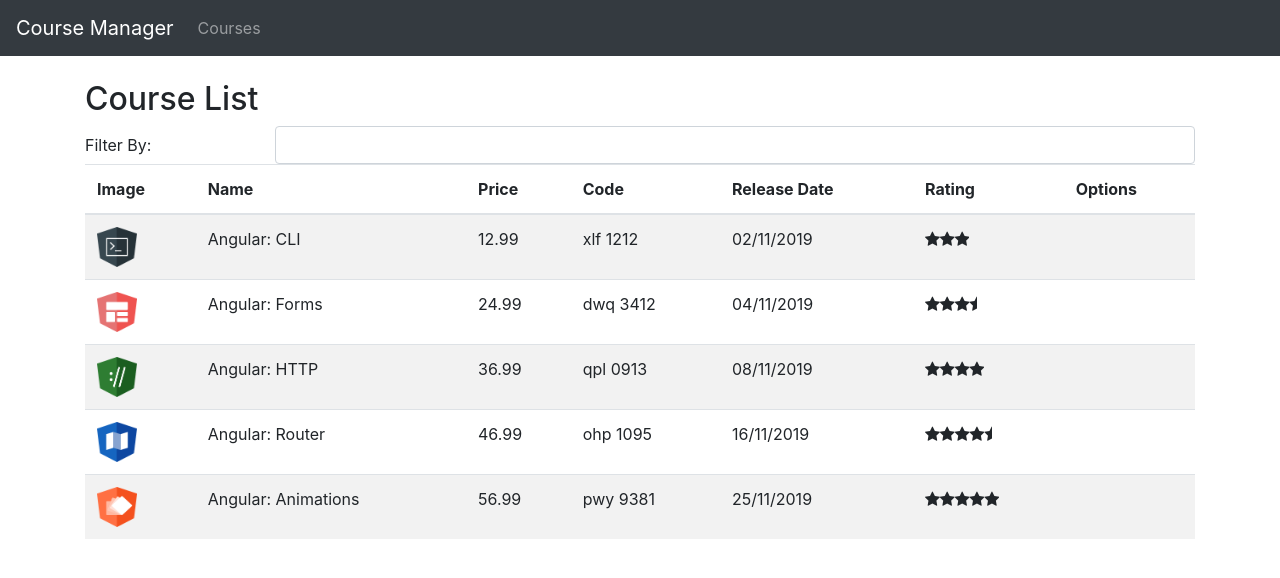
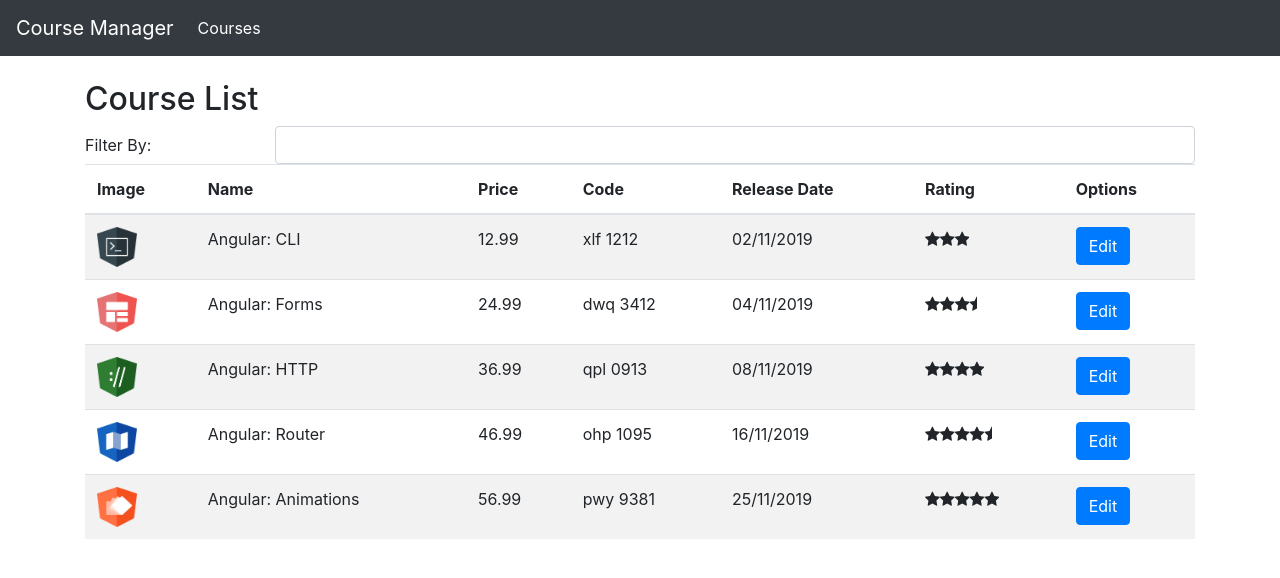
Before and after one commit to marcoamolinaro/course-manager-angular, an Angular app: page /courses in a window 1280 px wide. Shown: the top 578 px of the page. Built offline with nearby package versions, Linux system fonts and the light colour scheme.

Commit message:
criando rota pra course info

```diff
--- /dev/null
+++ b/src/app/courses/course-info.component.html
@@ -0,0 +1 @@
+<h2>Course Id = {{ courseId }}</h2>
--- /dev/null
+++ b/src/app/courses/course-info.component.ts
@@ -0,0 +1,16 @@
+import { Component, OnInit } from "@angular/core";
+import { ActivatedRoute } from "@angular/router";
+
+@Component({
+    templateUrl: './course-info.component.html',
+})
+export class CourseInfoComponent implements OnInit {
+
+    courseId: number;
+
+    constructor(private activateRoute: ActivatedRoute) {}
+
+    ngOnInit(): void {
+        this.courseId = +this.activateRoute.snapshot.paramMap.get('id');
+    }
+}
--- a/src/app/courses/course-list.compoment.html
+++ b/src/app/courses/course-list.compoment.html
@@ -30,7 +30,9 @@
             <td>
                 <app-star [rating]="course.rating"></app-star>
             </td>
-            <td></td>
+            <td>
+                <a [routerLink]="['/courses/info', course.id]" class="btn btn-primary">Edit</a>
+            </td>
         </tr>
     </tbody>
 </table>
--- a/src/app/nav-bar/nav-bar.component.html
+++ b/src/app/nav-bar/nav-bar.component.html
@@ -1,5 +1,5 @@
 <nav class="navbar navbar-expand-lg navbar-dark bg-dark">
-    <a href="#" class="navbar-brand">Course Manager</a>
+    <a [routerLink]="['/courses']" class="navbar-brand">Course Manager</a>
 
     <button class="navbar-toggler" type="button" data-toggle="collapse" data-target="#navbarSupportedContent"
         aria-controls="navbarSupportedContent" aria-expanded="false" aria-label="Toggle navigation">
@@ -9,7 +9,7 @@
     <div class="collapse navbar-collapse" id="navbarSupportedContent">
         <ul class="navbar-nav mr-auto">
             <li class="nav-item">
-                <a href="#" routerLinkActive="active" class="nav-link">Courses</a>
+                <a [routerLink]="['/courses']" routerLinkActive="active" class="nav-link">Courses</a>
             </li>
         </ul>
     </div>
```
Also changed, not shown: src/app/app.module.ts (+6 -1 lines).
